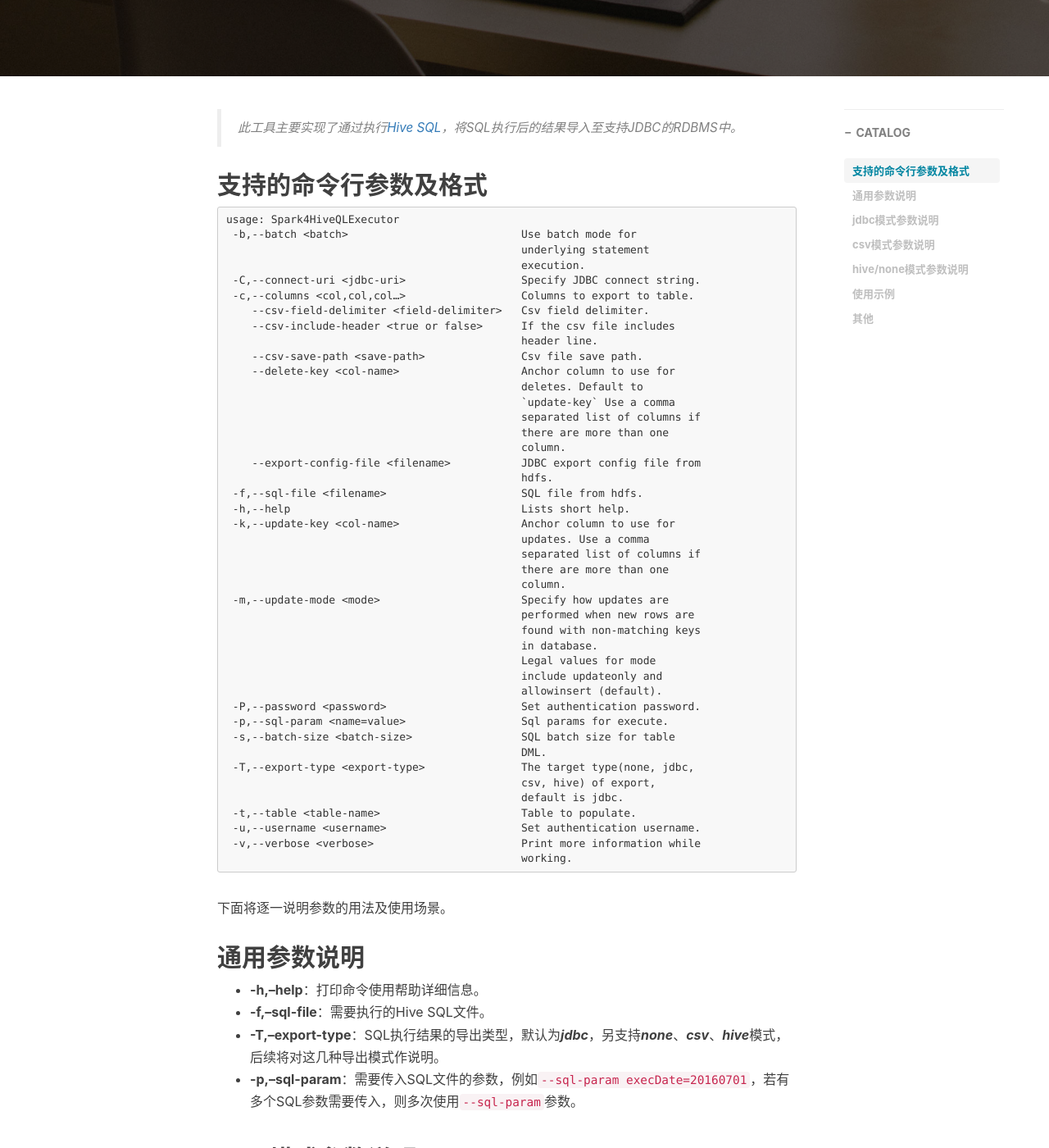
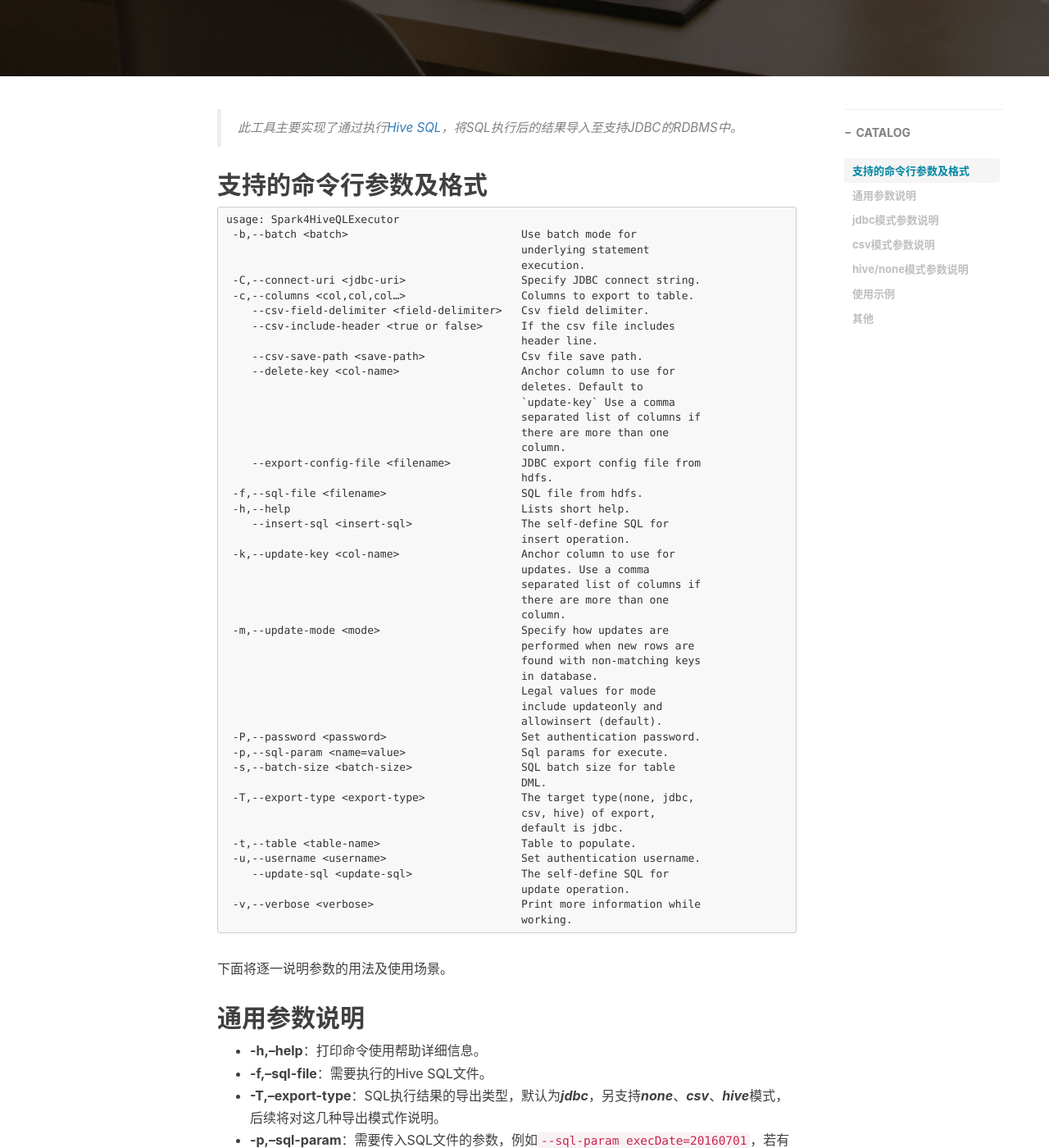
Before and after one commit to shoppingwang/shoppingwang.github.io, a Jekyll site: the page built from _posts/2016-07-04-how-to-use-spark-hive-executor.markdown, in a window 1280 px wide and 1400 px high, scrolled down 490 px. Shown: the whole window at 82% size. Built offline with Jekyll 4.4.1, drawn with Linux system fonts in a browser that asks for light colours; nearby versions of some CDN libraries; comment, search, counter and statistics services are not loaded.

Commit message:
更新使用方式

````diff
--- a/_posts/2016-07-04-how-to-use-spark-hive-executor.markdown
+++ b/_posts/2016-07-04-how-to-use-spark-hive-executor.markdown
@@ -39,6 +39,8 @@ usage: Spark4HiveQLExecutor
                                               hdfs.
  -f,--sql-file <filename>                     SQL file from hdfs.
  -h,--help                                    Lists short help.
+    --insert-sql <insert-sql>                 The self-define SQL for
+                                              insert operation.
  -k,--update-key <col-name>                   Anchor column to use for
                                               updates. Use a comma
                                               separated list of columns if
@@ -60,6 +62,8 @@ usage: Spark4HiveQLExecutor
                                               default is jdbc.
  -t,--table <table-name>                      Table to populate.
  -u,--username <username>                     Set authentication username.
+    --update-sql <update-sql>                 The self-define SQL for
+                                              update operation.
  -v,--verbose <verbose>                       Print more information while
                                               working.
 ```
````
